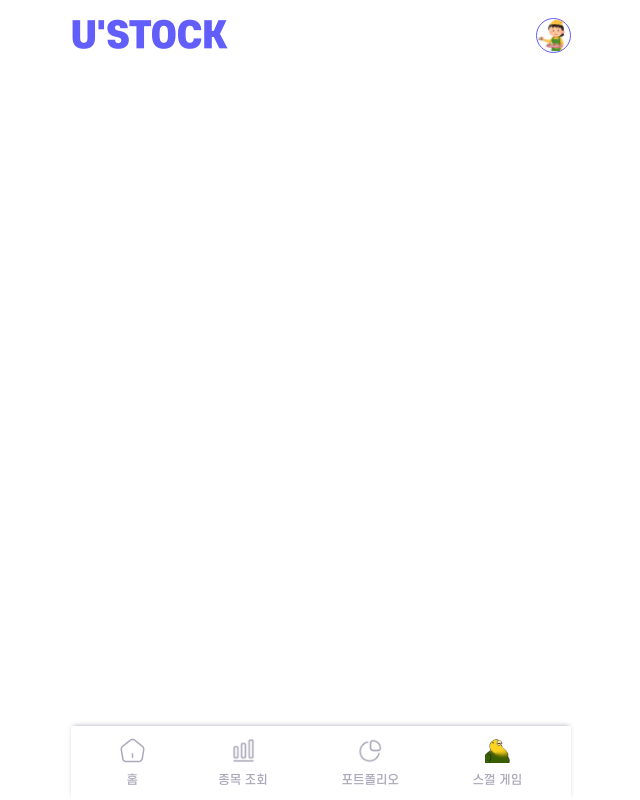
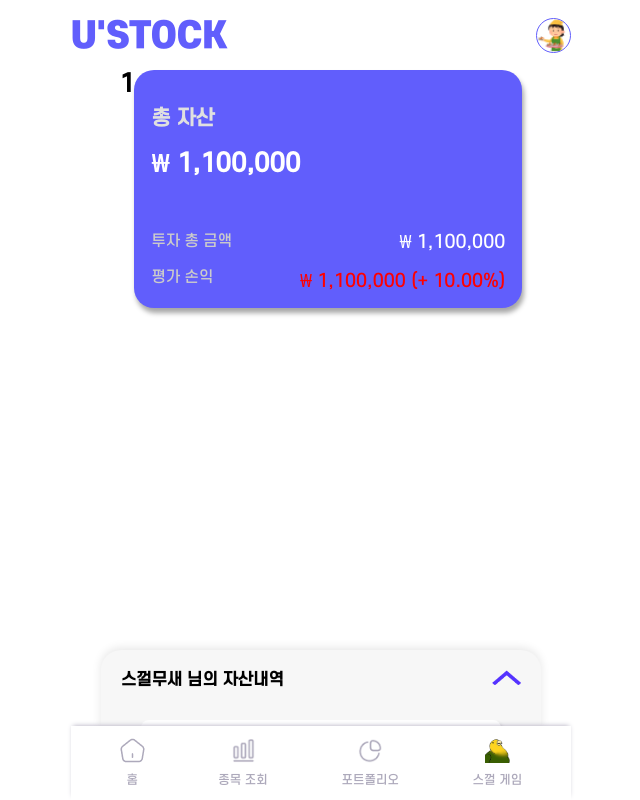
Before and after one commit to lucy726j/ustock-FE, a React (Create React App) app: page /portfolio/1 in a window 1280 px wide. Shown: the whole page, without its empty margins (319-959 px from the left). Built offline with nearby package versions, Linux system fonts and the light colour scheme.

Commit message:
Feat : 포트폴리오 라우터

```diff
--- a/src/Component/Carousel/EmblaCarousel.tsx
+++ b/src/Component/Carousel/EmblaCarousel.tsx
@@ -1,4 +1,5 @@
 import React, { useCallback, useEffect, useRef } from "react";
+import { useNavigate } from "react-router-dom"; // useNavigate import 추가
 import { EmblaCarouselType, EmblaEventType, EmblaOptionsType } from "embla-carousel";
 import useEmblaCarousel from "embla-carousel-react";
 import { NextButton, PrevButton, usePrevNextButtons } from "./EmblaCarouselArrowButtons";
@@ -21,9 +22,9 @@ const EmblaCarousel: React.FC<PropType> = ({ data, options }) => {
     const [emblaRef, emblaApi] = useEmblaCarousel(options);
     const tweenFactor = useRef(0);
     const tweenNodes = useRef<HTMLElement[]>([]);
+    const navigate = useNavigate(); // useNavigate hook 사용
 
-    const { selectedIndex, scrollSnaps, onDotButtonClick } =
-        useDotButton(emblaApi);
+    const { selectedIndex, scrollSnaps, onDotButtonClick } = useDotButton(emblaApi);
 
     const {
         prevBtnDisabled,
@@ -120,12 +121,21 @@ const EmblaCarousel: React.FC<PropType> = ({ data, options }) => {
         };
     }, [emblaApi, tweenScale, setTweenNodes, setTweenFactor]);
 
+    const handleSlideClick = (id: number) => {
+        navigate(`/portfolio/${id}`); // ID를 사용하여 라우팅
+    };
+
     return (
         <div className="embla">
             <div className="embla__viewport" ref={emblaRef}>
                 <div className="embla__container">
                     {data.map((item) => (
-                        <div className="embla__slide" key={item.id}>
+                        <div
+                            className="embla__slide"
+                            key={item.id}
+                            onClick={() => handleSlideClick(item.id)} // 클릭 이벤트 추가
+                            style={{ cursor: 'pointer' }} // 커서 스타일 추가
+                        >
                             <div className="embla__slide__number">
                                 <div className="embla__slide__info">
                                     <h3>{item.name}</h3>
@@ -133,7 +143,7 @@ const EmblaCarousel: React.FC<PropType> = ({ data, options }) => {
                                     <p style={{ color: item.growth > 0 ? 'green' : '#D84343' }}>
                                         {item.growth}%
                                     </p>
-                                    <img src={myPortfolioImg} alt="Portfolio" /> {/* alt 속성 추가 */}
+                                    <img src={myPortfolioImg} alt="Portfolio" />
                                 </div>
                             </div>
                         </div>
--- a/src/Component/Layout/Layout.tsx
+++ b/src/Component/Layout/Layout.tsx
@@ -6,7 +6,7 @@ const Layout = (props: { children: React.ReactNode }) => {
   return (
     <div>
       <Header />
-      <main>{props.children}</main>
+      <main style={{height: "100%"}}>{props.children}</main>
       <NavBar />
     </div>
   );
--- /dev/null
+++ b/src/Component/Portfolio/PfCard.tsx
@@ -0,0 +1,22 @@
+import "./PfCardStyle.css"
+
+const PfCard = () => {
+    return (
+        <div className="PfCard">
+            <h3>총 자산</h3>
+            <p>₩ 1,100,000</p>
+            <div className="detail-section">
+                <div className="total-value">
+                    <div className="title-area">투자 총 금액</div>
+                    <div className="value-area">₩ 1,100,000</div>
+                </div>
+                <div className="gain-and-loss">
+                    <div className="title-area">평가 손익</div>
+                    <div className="value-area">₩ 1,100,000 (+ 10.00%)</div>
+                </div>
+            </div>
+        </div>
+    )
+}
+
+export default PfCard
--- /dev/null
+++ b/src/Component/Portfolio/PfCardStyle.css
@@ -0,0 +1,54 @@
+.PfCard{
+    width: 388px;
+    height: 238px;
+    border-radius: 20px;
+    background-color: #615efc;
+    padding: 37px 17px;
+    box-shadow: 2px 5px 5px rgba(0, 0, 0, 0.35);
+}
+
+.PfCard h3{
+    font-size: 20px;
+    color: #e0e0e0;
+    margin-bottom: 14px;
+}
+
+.PfCard p{
+    font-size: 25px;
+    color: #ffffff;
+    font-weight: 700;
+}
+
+.detail-section{
+    display: flex;
+    flex-direction: column;
+    justify-content: space-between;
+    align-items: center;
+    gap: 14px;
+    margin-top: 50px;
+    width: 100%;
+}
+
+.total-value, .gain-and-loss{
+    display: flex;
+    flex-direction: row;
+    width: 100%;
+}
+
+.title-area{
+    flex: 1;
+    color: #cbcbcb;
+    font-size: 15px;
+}
+
+.value-area{
+    font-size: 18px;
+}
+
+.total-value .value-area{
+    color: #ffffff
+}
+
+.gain-and-loss .value-area{
+    color: red;
+}
--- a/src/Component/Portfolio/PfCreate.tsx
+++ b/src/Component/Portfolio/PfCreate.tsx
@@ -12,7 +12,7 @@ const Box = styled.div`
 // 스타일드 컴포넌트 정의
 const PfCreateContainer = styled.div`
   text-align: center;
-  margin: 20px;
+  margin-top: 25vh;
   width: 330px;
   height: 320px;
   border-radius: 20px;
--- a/src/Component/Swipe/Swipe.tsx
+++ b/src/Component/Swipe/Swipe.tsx
@@ -44,12 +44,12 @@ const Swipe: React.FC = () => {
   };
 
   return (
-    <div style={{ width: "100%", position: "relative" }}>
+      <div style={{ width: "100%", position: "absolute", bottom: '70px'}}>
       <div
         className="swipeableContainer"
         style={{
           height,
-          overflowY: height === MIN_HEIGHT ? "hidden" : "auto", // 조건에 따른 overflow 설정
+          overflowY: height === MIN_HEIGHT ? "hidden" : "auto",
         }}
       >
         <div className="swipeHandle">
--- a/src/Component/Swipe/SwipeStyle.css
+++ b/src/Component/Swipe/SwipeStyle.css
@@ -3,15 +3,15 @@
   border-top-right-radius: 20px;
   padding: 20px;
   position: absolute;
-  bottom: -90vh;
-  left: 50%;
-  transform: translateX(-50%);
-  width: 90%;
-  max-width: 90%;
+  bottom: 0;
+  width: 440px;
+  max-width: 440px;
   box-shadow: 0px -2px 10px rgba(0, 0, 0, 0.1);
   transition: height 0.3s ease;
   background-color: #F7F7F7;
   overflow-y: auto;
+  left: 50%;
+  transform: translateX(-50%) ;
 }
 
 .swipeHandle{
--- /dev/null
+++ b/src/Pages/PortfolioDetail.tsx
@@ -0,0 +1,26 @@
+import React from "react";
+import { useParams } from "react-router-dom";
+import { data } from "../data/data"; // 데이터 임포트
+import Swipe from "../Component/Swipe/Swipe";
+import PfCard from "../Component/Portfolio/PfCard";
+
+const PortfolioDetail = () => {
+  const { id } = useParams<{ id: string }>(); // id를 string 타입으로 명시적으로 선언
+
+  // id가 undefined가 아닌 경우에만 parseInt를 호출
+  const portfolioItem = id ? data.find((item) => item.id === parseInt(id)) : undefined;
+
+  if (!portfolioItem) {
+    return <div>포트폴리오를 찾을 수 없습니다.</div>;
+  }
+
+  return (
+    <div style={{height: '100%', display: "flex", justifyContent: "center", justifySelf: "center"}}>
+      <h2>{portfolioItem.id}</h2>
+          <Swipe />
+          <PfCard />
+      </div>
+  );
+};
+
+export default PortfolioDetail;
--- /dev/null
+++ b/src/Pages/PortfolioNo.tsx
@@ -0,0 +1,11 @@
+import PfCreate from "../Component/Portfolio/PfCreate"
+
+const PortfolioNo = () => {
+    return (
+        <div className="PortfolioNo">
+            <PfCreate/>
+        </div>
+    )
+}
+
+export default PortfolioNo
--- a/src/Router.tsx
+++ b/src/Router.tsx
@@ -8,6 +8,8 @@ import SkrrrGame from "./Pages/skrrrGame";
 import CallBackPage from "./Component/GoogleLogin/callback";
 import LoginPage from "./Pages/login";
 import StockDetail from "./Pages/stockDetail";
+import PortfolioNo from "./Pages/PortfolioNo";
+import PortfolioDetail from "./Pages/PortfolioDetail";
 
 const Router = () => {
   return (
@@ -20,6 +22,8 @@ const Router = () => {
           <Route path="/stocks" element={<SearchStock />} />
           <Route path="/stocks/:id" element={<StockDetail />} />
           <Route path="/portfolio" element={<PortfolioPage />} />
+          <Route path="/portfolio/no" element={<PortfolioNo />} />
+          <Route path="/portfolio/:id" element={<PortfolioDetail />} />
           <Route path="/game" element={<SkrrrGame />} />
           <Route path="/auth/callback" element={<CallBackPage />} />
         </Routes>
```
